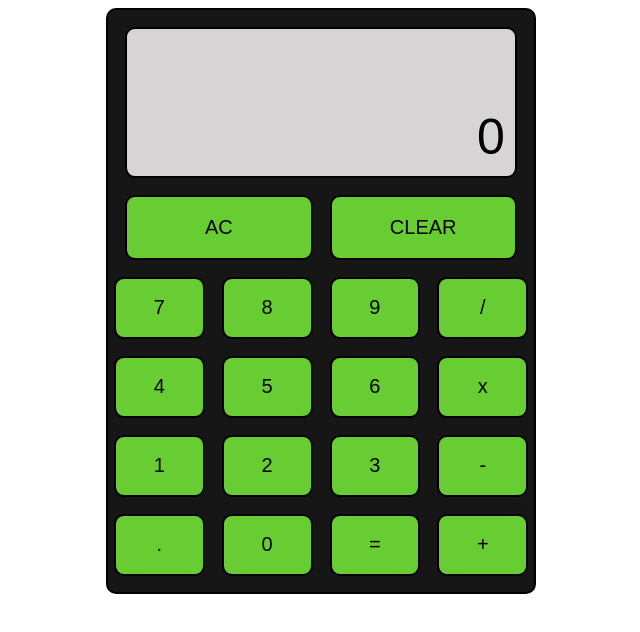
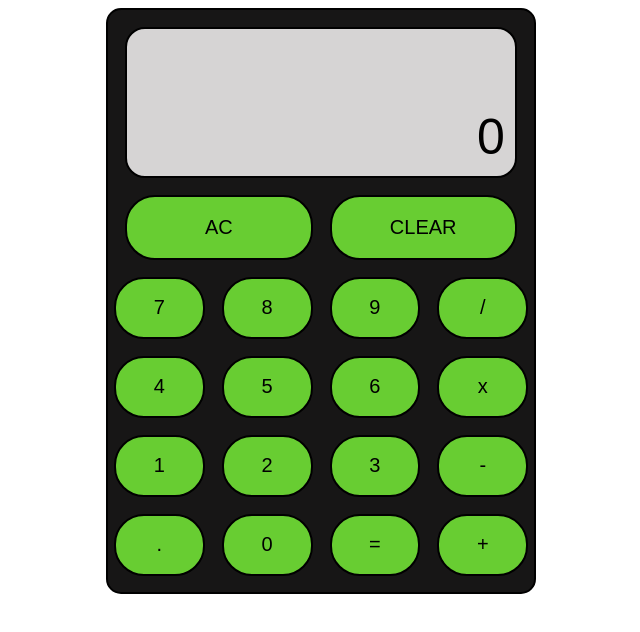
Before and after one commit to SKjustSK/calculator, a plain HTML site: page index.html in a window 1280 px wide. Shown: the whole page, without its empty margins (319-959 px from the left). Drawn offline with Linux system fonts and the light colour scheme.

Commit message:
Added hover effect and slight changes to colors

```diff
--- a/style.css
+++ b/style.css
@@ -25,7 +25,7 @@
     aspect-ratio: 5 / 7;
     background-color:rgb(23, 22, 22);
     border: var(--BORDER-SIZE) solid var(--BORDER-COLOR);
-    border-radius: 10px;
+    border-radius: 15px;
     font-family: Arial, Helvetica, sans-serif;
 }
 
@@ -41,7 +41,7 @@
     padding: 10px;
     background-color: rgb(214, 212, 212);
     border: var(--BORDER-SIZE) solid var(--BORDER-COLOR);
-    border-radius: 10px;
+    border-radius: 20px;
 }
 
 #display .previousInput {
@@ -89,9 +89,13 @@
     flex: 1;
     background-color: #68cd32;
     border: var(--BORDER-SIZE) solid var(--BORDER-COLOR);
-    border-radius: 10px;
+    border-radius: 30px;
     font-size: 20px;
     aspect-ratio: 1.5 / 1;
+}
+
+#calculatorInputs .row .INPUT:hover {
+    background-color: #88ff48;
 }
 
 #calculatorInputs .row.ONE .INPUT {
```
